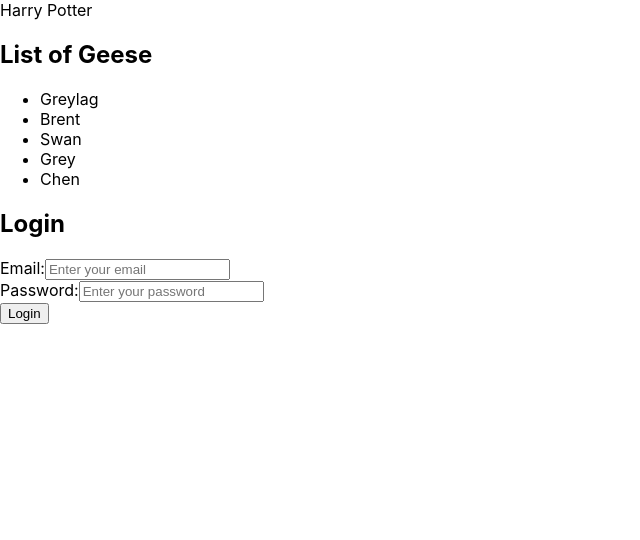
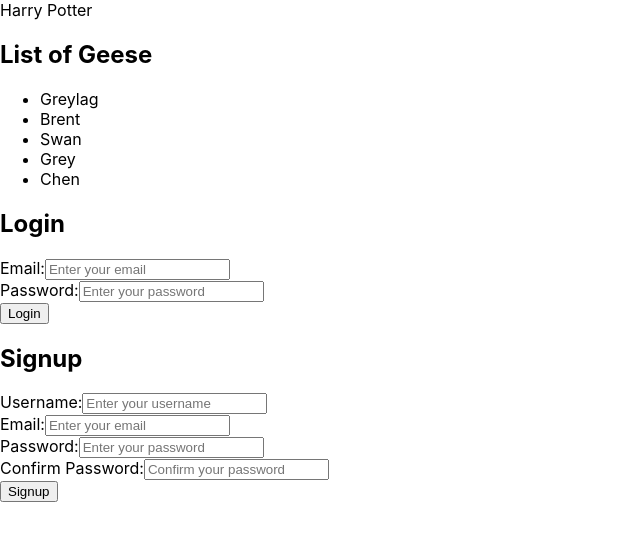
Before and after one commit to Paula-Wang/my-app, a React (Create React App) app: page / in a window 1280 px wide. Shown: the top 540 px of the page, without its empty margins (0-640 px from the left). Built offline with nearby package versions, Linux system fonts and the light colour scheme.

Commit message:
feat: :sparkles: add Login and Signup for homework 3

```diff
--- a/src/App.tsx
+++ b/src/App.tsx
@@ -7,6 +7,7 @@ import MyForm from './components/MyForm';
 import Book from './components/Book';
 import GooseList from './components/GooseList';
 import Login from './components/Login';
+import Signup from './components/Signup';
 
 function App() {
   return (
@@ -18,6 +19,7 @@ function App() {
       <Book />
       <GooseList />
       <Login />
+      <Signup />
     </div>
   );
 }
--- /dev/null
+++ b/src/components/Signup.tsx
@@ -0,0 +1,85 @@
+import React, { useState, ChangeEvent, FormEvent } from "react";
+
+const Signup = () => {
+  const [username, setUsername] = useState("");
+  const [email, setEmail] = useState("");
+  const [password, setPassword] = useState("");
+  const [confirmPassword, setConfirmPassword] = useState("");
+
+  const handleUsernameChange = (e: ChangeEvent<HTMLInputElement>) => {
+    setUsername(e.target.value);
+  };
+
+  const handleEmailChange = (e: ChangeEvent<HTMLInputElement>) => {
+    setEmail(e.target.value);
+  };
+
+  const handlePasswordChange = (e: ChangeEvent<HTMLInputElement>) => {
+    setPassword(e.target.value);
+  };
+
+  const handleConfirmPasswordChange = (e: ChangeEvent<HTMLInputElement>) => {
+    setConfirmPassword(e.target.value);
+  };
+
+  const handleSubmit = (e: FormEvent<HTMLFormElement>) => {
+    e.preventDefault();
+    // Handle signup logic, e.g., send form data to server for registration
+    console.log('Username:', username);
+    console.log('Email:', email);
+    console.log('Password:', password);
+    console.log('Confirm Password:', confirmPassword);
+    // Reset form fields after submission
+    setUsername('');
+    setEmail('');
+    setPassword('');
+    setConfirmPassword('');
+  };
+
+  return (
+    <div>
+      <h2>Signup</h2>
+      <form onSubmit={handleSubmit}>
+        <div>
+          <label>Username:</label>
+          <input
+            type="text"
+            value={username}
+            onChange={handleUsernameChange}
+            placeholder="Enter your username"
+          />
+        </div>
+        <div>
+          <label>Email:</label>
+          <input
+            type="email"
+            value={email}
+            onChange={handleEmailChange}
+            placeholder="Enter your email"
+          />
+        </div>
+        <div>
+          <label>Password:</label>
+          <input
+            type="password"
+            value={password}
+            onChange={handlePasswordChange}
+            placeholder="Enter your password"
+          />
+        </div>
+        <div>
+          <label>Confirm Password:</label>
+          <input
+            type="password"
+            value={confirmPassword}
+            onChange={handleConfirmPasswordChange}
+            placeholder="Confirm your password"
+          />
+        </div>
+        <button type="submit">Signup</button>
+      </form>
+    </div>
+  );
+};
+
+export default Signup;
```
